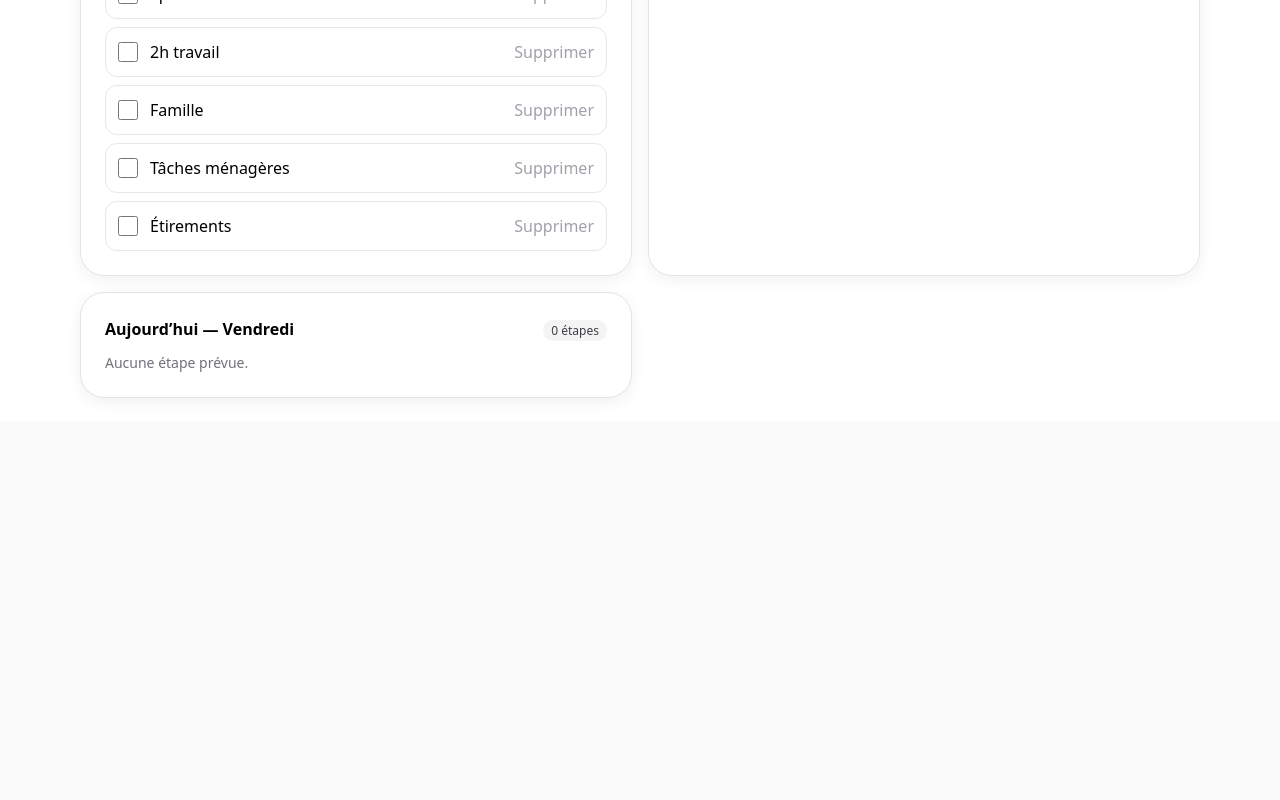
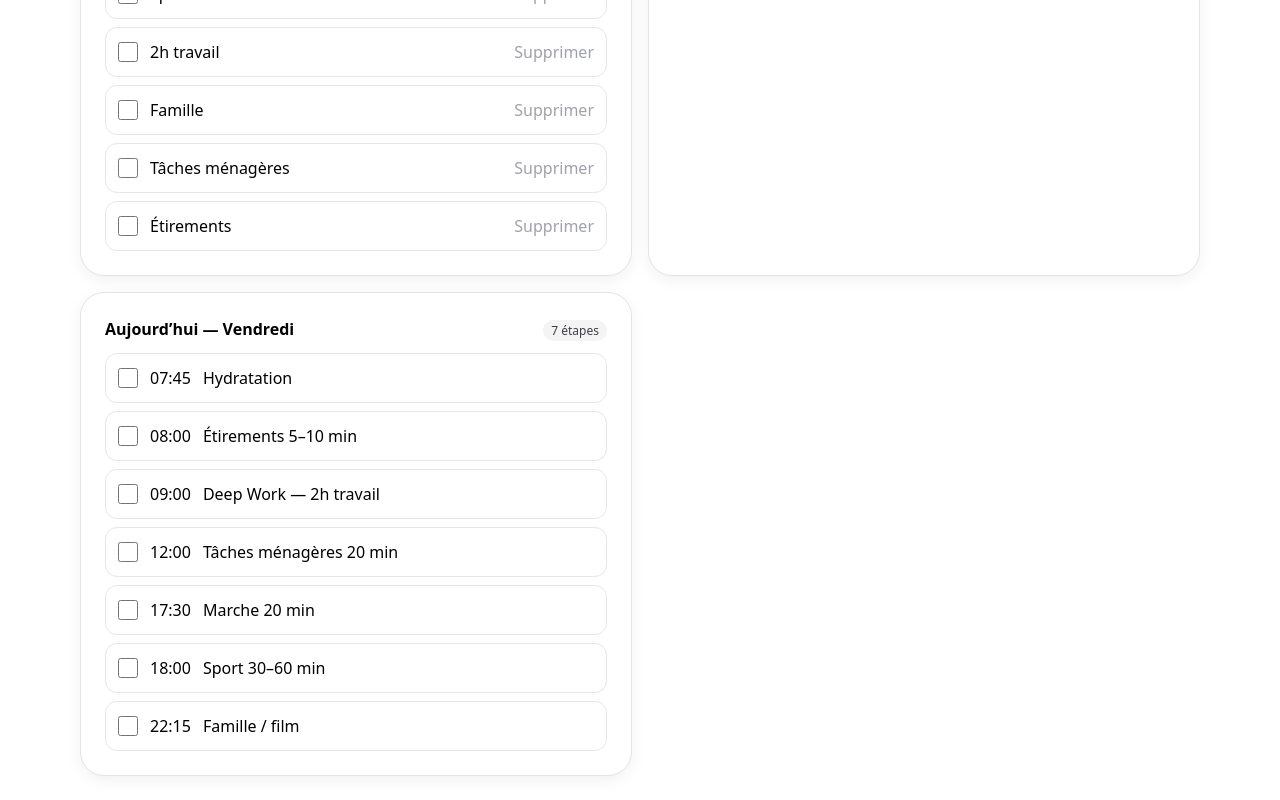
Before and after one commit to PaPyNoVa-84/Routine-Dashboard, a React (Vite) app: page /habits in a window 1280 px wide. Shown: the part 437-1237 px from the top of the page. Before the commit the page ends 859 px from the top, so only its background shows below. Built offline with nearby package versions, Linux system fonts and the light colour scheme.

Commit message:
Update Habits.jsx

```diff
--- a/src/pages/Habits.jsx
+++ b/src/pages/Habits.jsx
@@ -24,12 +24,63 @@ const defaultHabits = [
    ========================= */
 const defaultTemplate = {
   Mon: [
-    { id:'mo1', time:'08:00', text:'Hydratation + lumière du jour' },
-    { id:'mo2', time:'09:00', text:'Deep Work — 2h' },
-    { id:'mo3', time:'18:00', text:'Sport / Étirements' },
+    { id:'mo1', time:'07:45', text:'Hydratation + lumière du jour' },
+    { id:'mo2', time:'08:00', text:'Étirements (5–10 min)' },
+    { id:'mo3', time:'09:00', text:'Deep Work — 2h travail' },
+    { id:'mo4', time:'12:30', text:'Tâches ménagères 20 min' },
+    { id:'mo5', time:'18:00', text:'Sport 30–60 min' },
+    { id:'mo6', time:'22:15', text:'Famille / déconnexion' },
   ],
-  Tue: [], Wed: [], Thu: [], Fri: [], Sat: [], Sun: [],
+  Tue: [
+    { id:'tu1', time:'07:45', text:'Hydratation' },
+    { id:'tu2', time:'08:00', text:'Marche rapide 10 min' },
+    { id:'tu3', time:'09:00', text:'Deep Work — 2h travail' },
+    { id:'tu4', time:'11:30', text:'Étirements 5–10 min' },
+    { id:'tu5', time:'16:30', text:'Tâches ménagères 20 min' },
+    { id:'tu6', time:'18:30', text:'Sport 30–60 min' },
+    { id:'tu7', time:'22:15', text:'Famille / déconnexion' },
+  ],
+  Wed: [
+    { id:'we1', time:'07:45', text:'Hydratation' },
+    { id:'we2', time:'08:00', text:'Étirements 5–10 min' },
+    { id:'we3', time:'09:00', text:'Deep Work — 2h travail' },
+    { id:'we4', time:'12:30', text:'Famille / appel / message' },
+    { id:'we5', time:'17:30', text:'Marche 20 min' },
+    { id:'we6', time:'18:00', text:'Sport 30–60 min' },
+  ],
+  Thu: [
+    { id:'th1', time:'07:45', text:'Hydratation' },
+    { id:'th2', time:'08:00', text:'Étirements 5–10 min' },
+    { id:'th3', time:'09:00', text:'Deep Work — 2h travail' },
+    { id:'th4', time:'12:30', text:'Tâches ménagères 20 min' },
+    { id:'th5', time:'17:30', text:'Marche 20 min' },
+    { id:'th6', time:'18:30', text:'Sport 30–60 min' },
+    { id:'th7', time:'22:00', text:'Famille / temps calme' },
+  ],
+  Fri: [
+    { id:'fr1', time:'07:45', text:'Hydratation' },
+    { id:'fr2', time:'08:00', text:'Étirements 5–10 min' },
+    { id:'fr3', time:'09:00', text:'Deep Work — 2h travail' },
+    { id:'fr4', time:'12:00', text:'Tâches ménagères 20 min' },
+    { id:'fr5', time:'17:30', text:'Marche 20 min' },
+    { id:'fr6', time:'18:00', text:'Sport 30–60 min' },
+    { id:'fr7', time:'22:15', text:'Famille / film' },
+  ],
+  Sat: [
+    { id:'sa1', time:'09:00', text:'Hydratation + balade' },
+    { id:'sa2', time:'10:30', text:'Tâches ménagères 30 min' },
+    { id:'sa3', time:'11:30', text:'Famille / sortie' },
+    { id:'sa4', time:'17:30', text:'Marche 20 min' },
+    { id:'sa5', time:'18:00', text:'Étirements 10 min' },
+  ],
+  Sun: [
+    { id:'su1', time:'09:30', text:'Hydratation + étirements' },
+    { id:'su2', time:'10:30', text:'Famille / préparation semaine' },
+    { id:'su3', time:'17:00', text:'Marche 20 min' },
+    { id:'su4', time:'21:45', text:'Déconnexion / sommeil' },
+  ],
 }
+
 const wd = ['Sun','Mon','Tue','Wed','Thu','Fri','Sat']
 const wdLabel = { Mon:'Lundi', Tue:'Mardi', Wed:'Mercredi', Thu:'Jeudi', Fri:'Vendredi', Sat:'Samedi', Sun:'Dimanche' }
 
```
